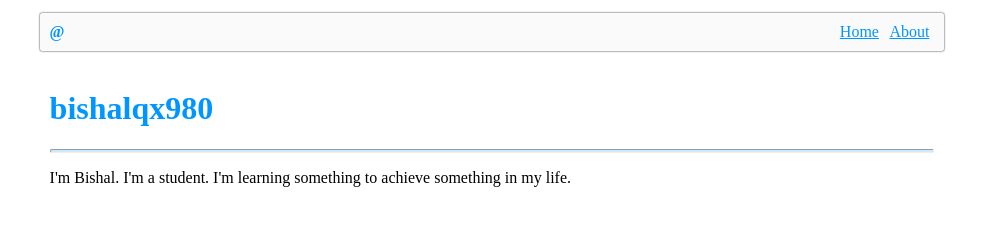
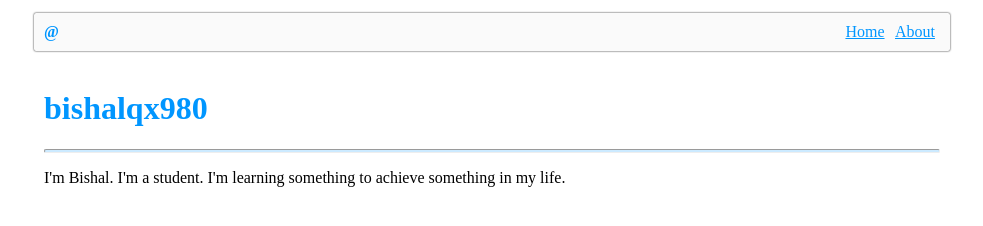
Before and after one commit to betoben2kx4/bishalqx980, a plain HTML site: page about.html in a window 1280 px wide. Shown: the whole page, without its empty margins (148-1131 px from the left). Drawn offline with Linux system fonts and the light colour scheme.

Commit message:
Add files via upload

```diff
--- a/about.html
+++ b/about.html
@@ -6,6 +6,12 @@
     <meta name="viewport" content="width=device-width, initial-scale=1.0">
     <title>About</title>
     <style>
+        body {
+            width: 100%;
+            height: 100%;
+            margin: 0;
+            padding: 0;
+        }
         .topdiv {
             background-color: rgb(250, 250, 250);
             border: solid rgb(250, 250, 250);
```
